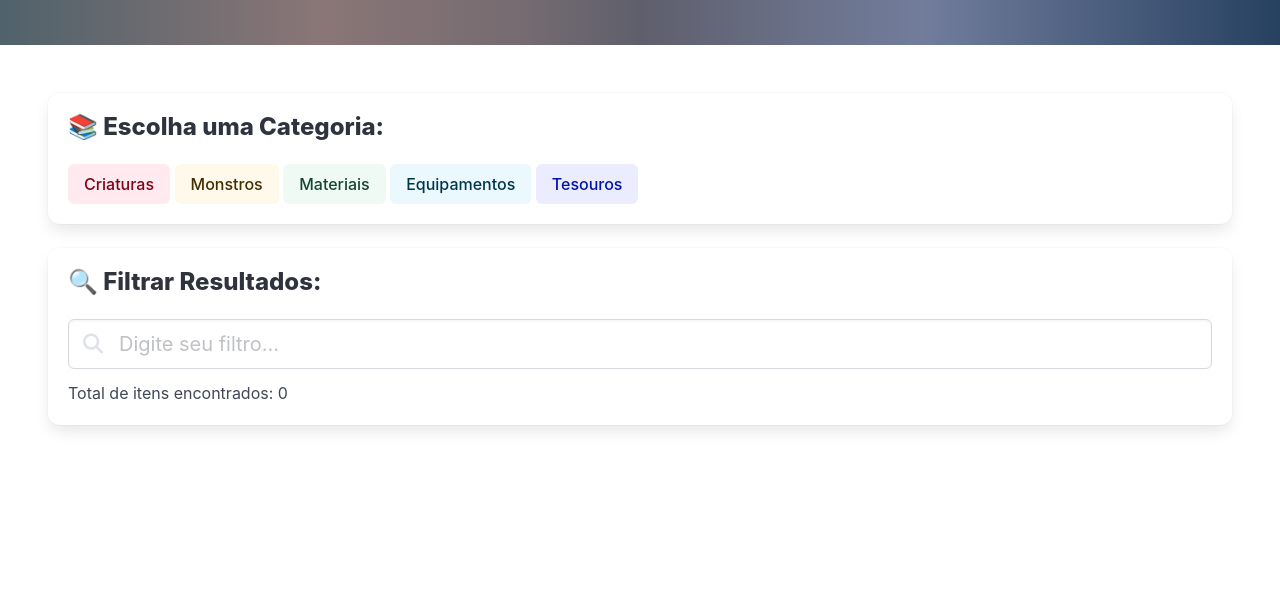
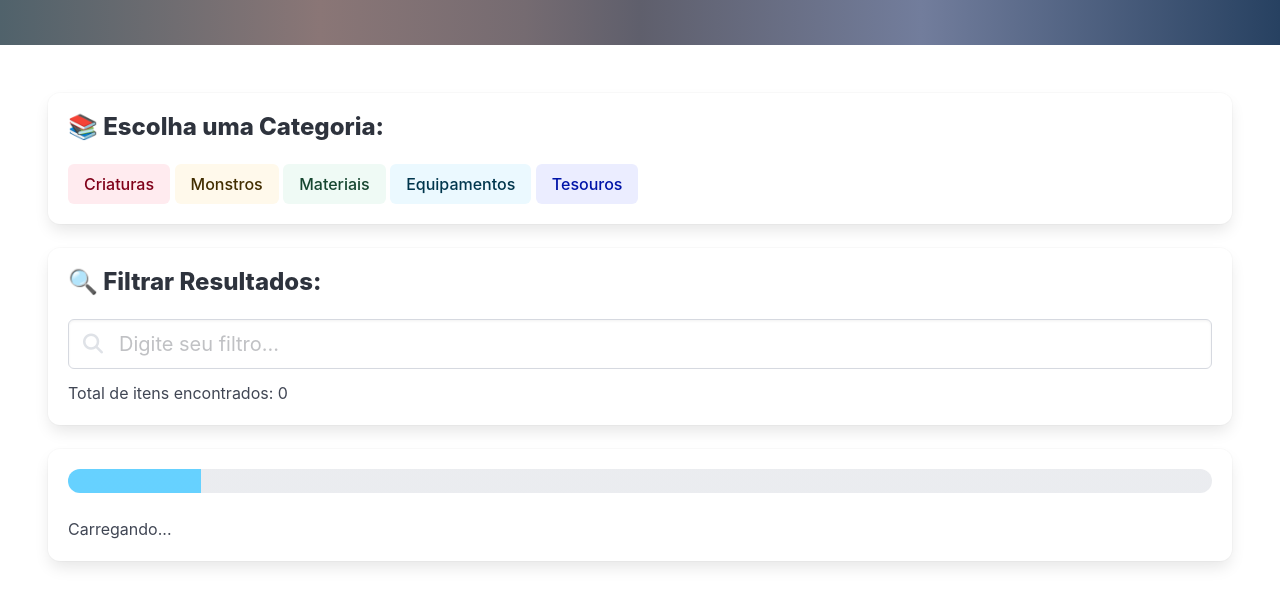
Before and after one commit to caiodev99/Project-Zelda, a plain HTML site: page index.html in a window 1280 px wide. Shown: the part 112-718 px from the top of the page. Drawn offline with nearby package versions, Linux system fonts and the light colour scheme.

```diff
--- a/index.html
+++ b/index.html
@@ -48,6 +48,11 @@
         </div>
         <p>Total de itens encontrados: <span id="total-itens">0</span></p>
       </div>
+
+    <div class="box">
+      <progress class="progress is-large is-info" max="100">100%</progress>
+      <h3>Carregando...</h3>
+    </div>
     </section>
 
     <section class="section resultados">
--- a/js/chamadas-api.js
+++ b/js/chamadas-api.js
@@ -6,7 +6,7 @@
     const response = await fetch('https://botw-compendium.herokuapp.com/api/v3/compendium/category/creatures');
     const dados = await response.json();
 
-    console.log(dados)
+    console.log(dados);
 
     for (let index = 0; index < dados.data.length; index++) {
       const card = criaCard(dados.data[index]);
```
